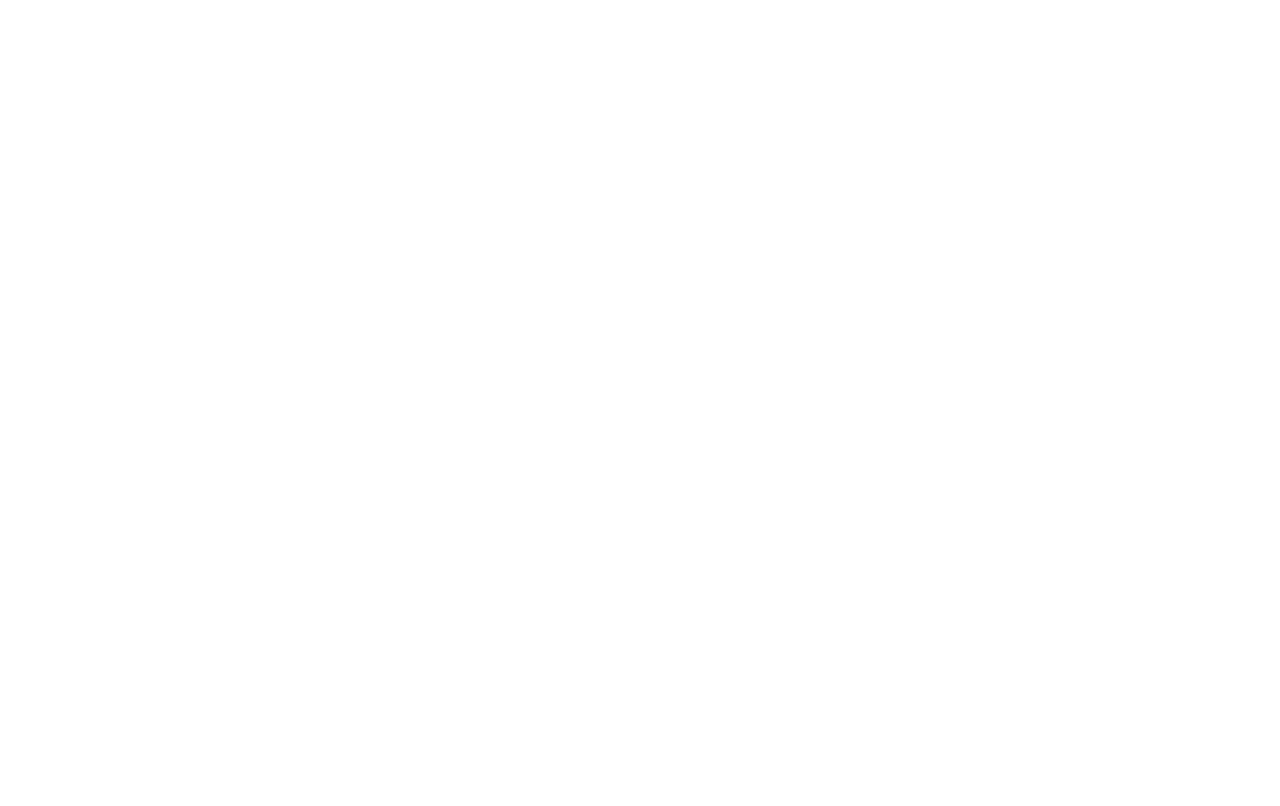
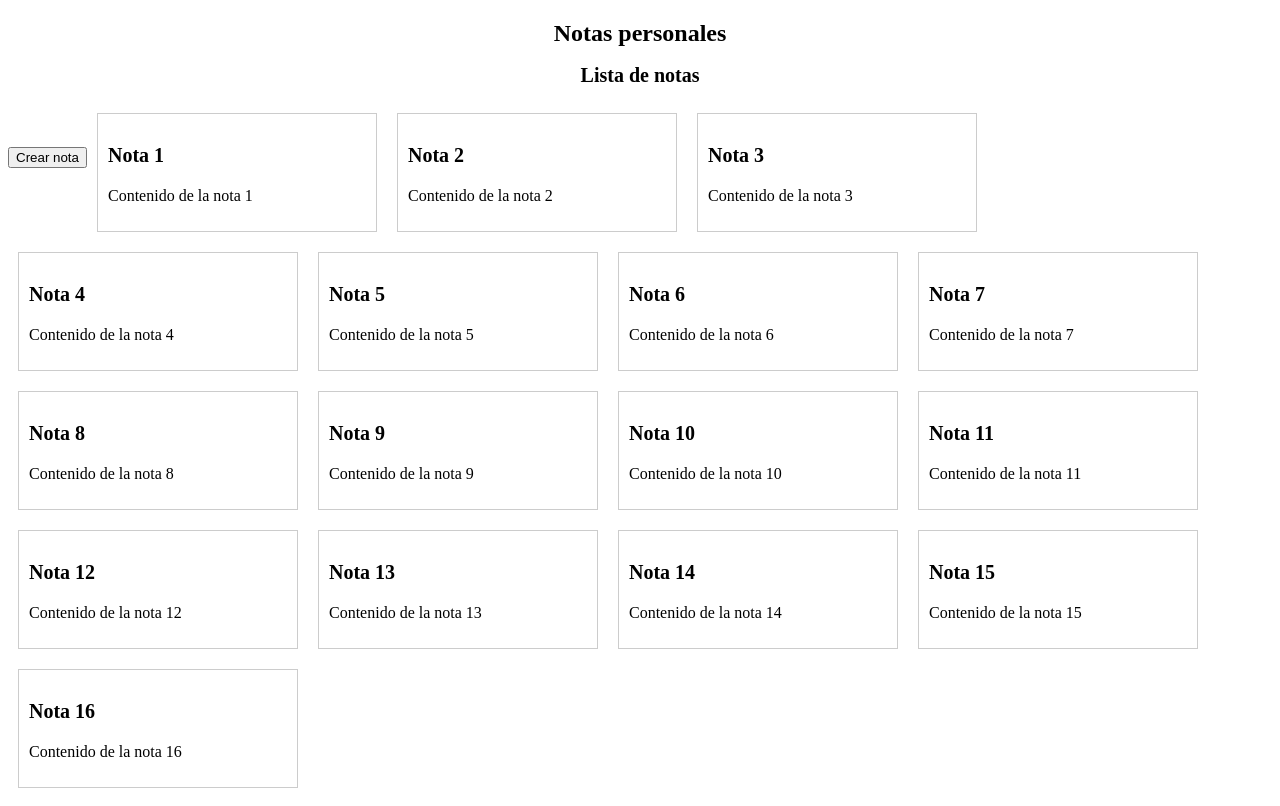
Before and after one commit to JavierLo24/notasPersonalesFE, an Angular app: page / in a window 1280 px wide. Built offline with nearby package versions, Linux system fonts and the light colour scheme.

Commit message:
HTML y estilos para listar notas

```diff
--- a/src/app/app.routes.ts
+++ b/src/app/app.routes.ts
@@ -2,7 +2,7 @@
 
 export const routes: Routes = [
   {
-    path: 'notasp',
+    path: '',
     loadChildren: () => import('./notas-p/notas-p.routes').then(m => m.notasPRoutes)
   },
   {
--- a/src/app/notas-p/components/notas-list/notas-list.component.ts
+++ b/src/app/notas-p/components/notas-list/notas-list.component.ts
@@ -3,9 +3,67 @@
 @Component({
   selector: 'app-notas-list',
   imports: [],
-  templateUrl: './notas-list.component.html',
-  styles: ``
+  template: `
+
+    <h1 class="main-title">Notas personales</h1>
+    <h2 class="sub-title">Lista de notas</h2>
+    <button>Crear nota</button>
+    @for (nota of notas; track notas.id) {
+    <div class="notas-container">
+      <div class="nota-container">
+        <h3 class="nota-title">{{ nota.title }}</h3>
+        <p class="nota-content">{{ nota.content }}</p>
+      </div>
+    </div>
+    }
+  `,
+  styles: `
+    .main-title {
+      font-size: 24px;
+      text-align: center;
+      margin-top: 20px;
+    }
+    .sub-title {
+      font-size: 20px;
+      text-align: center;
+    }
+    .notas-container {
+      display: inline-grid;
+      grid-template-columns: repeat(auto-fit, minmax(300px, 1fr));
+      align-content: start;
+      justify-content: center;
+      gap: 10px;
+    }
+    .nota-container {
+      border: 1px solid #ccc;
+      padding: 10px;
+      margin: 10px;
+    }
+    .nota-title {
+      font-size: 20px;
+    }
+    .nota-content {
+      font-size: 16px;
+    }
+  `,
 })
 export class NotasListComponent {
-
+  notas: any = [
+    { id: 1, title: 'Nota 1', content: 'Contenido de la nota 1' },
+    { id: 2, title: 'Nota 2', content: 'Contenido de la nota 2' },
+    { id: 3, title: 'Nota 3', content: 'Contenido de la nota 3' },
+    { id: 4, title: 'Nota 4', content: 'Contenido de la nota 4' },
+    { id: 5, title: 'Nota 5', content: 'Contenido de la nota 5' },
+    { id: 6, title: 'Nota 6', content: 'Contenido de la nota 6' },
+    { id: 7, title: 'Nota 7', content: 'Contenido de la nota 7' },
+    { id: 8, title: 'Nota 8', content: 'Contenido de la nota 8' },
+    { id: 9, title: 'Nota 9', content: 'Contenido de la nota 9' },
+    { id: 10, title: 'Nota 10', content: 'Contenido de la nota 10' },
+    { id: 11, title: 'Nota 11', content: 'Contenido de la nota 11' },
+    { id: 12, title: 'Nota 12', content: 'Contenido de la nota 12' },
+    { id: 13, title: 'Nota 13', content: 'Contenido de la nota 13' },
+    { id: 14, title: 'Nota 14', content: 'Contenido de la nota 14' },
+    { id: 15, title: 'Nota 15', content: 'Contenido de la nota 15' },
+    { id: 16, title: 'Nota 16', content: 'Contenido de la nota 16' },
+  ];
 }
```
